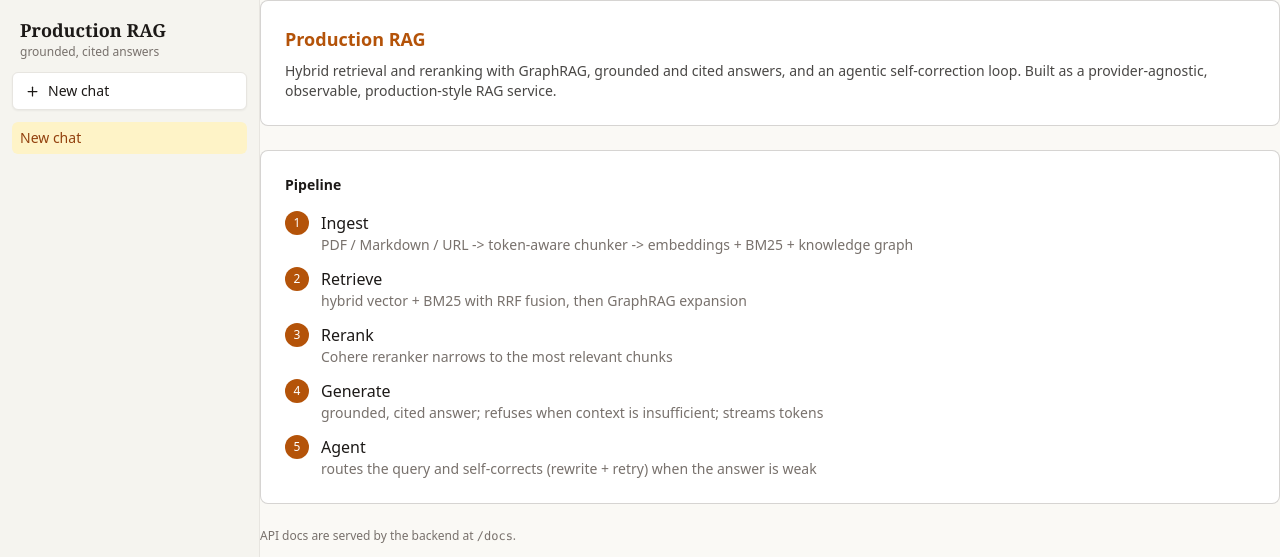
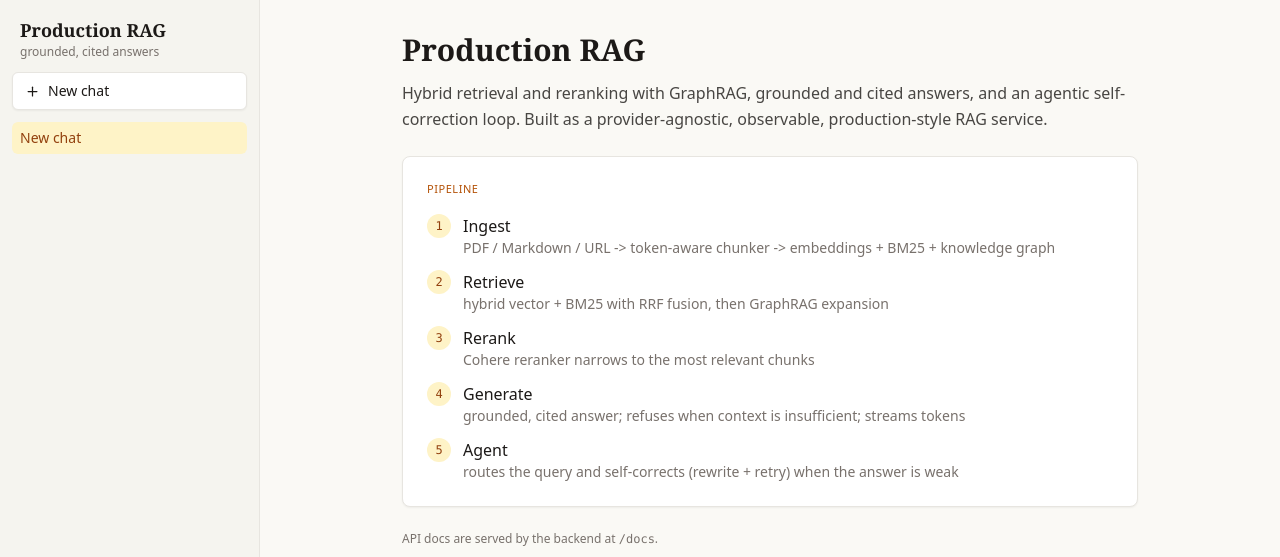
Before and after one commit to WeiGuang-2099/Production-RAG, a React (Vite) app in the folder frontend/: page /about in a window 1280 px wide. Shown: the top 557 px of the page. Built offline with nearby package versions, Linux system fonts and the light colour scheme; no server answers.

Commit message:
feat(ui): documents and about pages in the editorial shell, new screenshots

```diff
--- a/frontend/src/pages/AboutPage.tsx
+++ b/frontend/src/pages/AboutPage.tsx
@@ -8,20 +8,21 @@ const STAGES = [
 
 export function AboutPage() {
   return (
-    <div className="space-y-6">
-      <section className="rounded-lg border border-muted/30 bg-surface p-6">
-        <h1 className="text-lg font-semibold text-primary">Production RAG</h1>
-        <p className="mt-2 text-sm text-ink/80">
+    <div className="h-full overflow-y-auto">
+      <div className="mx-auto max-w-3xl space-y-6 px-4 py-8">
+        <section>
+          <h1 className="font-serif text-3xl font-semibold text-ink">Production RAG</h1>
+          <p className="mt-3 leading-relaxed text-ink/80">
             Hybrid retrieval and reranking with GraphRAG, grounded and cited answers, and an agentic
             self-correction loop. Built as a provider-agnostic, observable, production-style RAG service.
           </p>
         </section>
-      <section className="rounded-lg border border-muted/30 bg-surface p-6">
-        <h2 className="mb-4 text-sm font-semibold text-ink">Pipeline</h2>
+        <section className="rounded-lg border border-line bg-surface p-6 shadow-sm">
+          <h2 className="mb-4 text-[11px] font-medium uppercase tracking-wider text-primary">Pipeline</h2>
           <ol className="space-y-3">
             {STAGES.map(([name, desc], i) => (
               <li key={name} className="flex gap-3">
-              <span className="flex h-6 w-6 shrink-0 items-center justify-center rounded-full bg-primary text-xs text-white">
+                <span className="flex h-6 w-6 shrink-0 items-center justify-center rounded-full bg-highlight font-mono text-xs text-highlight-ink">
                   {i + 1}
                 </span>
                 <div>
@@ -36,5 +37,6 @@ export function AboutPage() {
           API docs are served by the backend at <code>/docs</code>.
         </p>
       </div>
+    </div>
   );
 }
--- a/frontend/src/pages/DocumentsPage.tsx
+++ b/frontend/src/pages/DocumentsPage.tsx
@@ -11,18 +11,21 @@ export function DocumentsPage() {
   }, [refresh]);
 
   return (
-    <div className="space-y-6">
-      <section className="rounded-lg border border-muted/30 bg-surface p-4">
-        <h2 className="mb-3 text-sm font-semibold text-ink">Add documents</h2>
+    <div className="h-full overflow-y-auto">
+      <div className="mx-auto max-w-3xl space-y-6 px-4 py-8">
+        <h1 className="font-serif text-2xl font-semibold text-ink">Documents</h1>
+        <section className="rounded-lg border border-line bg-surface p-4 shadow-sm">
+          <h2 className="mb-3 text-[11px] font-medium uppercase tracking-wider text-primary">Add documents</h2>
           <UploadZone onFile={ingestFile} />
           <div className="mt-4">
             <UrlIngest onSubmit={ingestUrl} />
           </div>
         </section>
-      <section className="rounded-lg border border-muted/30 bg-surface p-4">
-        <h2 className="mb-3 text-sm font-semibold text-ink">Ingested documents</h2>
+        <section className="rounded-lg border border-line bg-surface p-4 shadow-sm">
+          <h2 className="mb-3 text-[11px] font-medium uppercase tracking-wider text-primary">Ingested documents</h2>
           <DocumentTable docs={docs} onDelete={remove} />
         </section>
       </div>
+    </div>
   );
 }
```
Also changed, not shown: 3 other files (tests, documents, lock files or other folders). Lines whose indentation alone changed are shown as unchanged.
